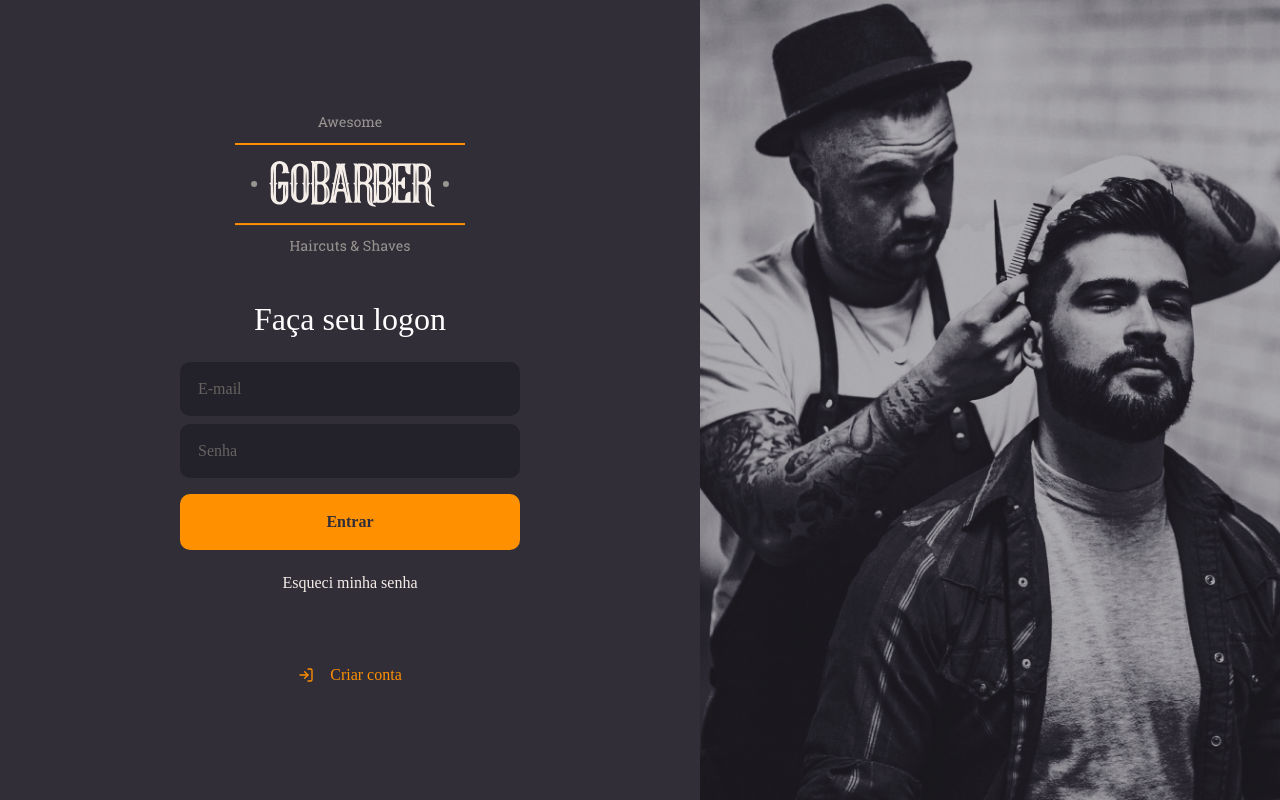
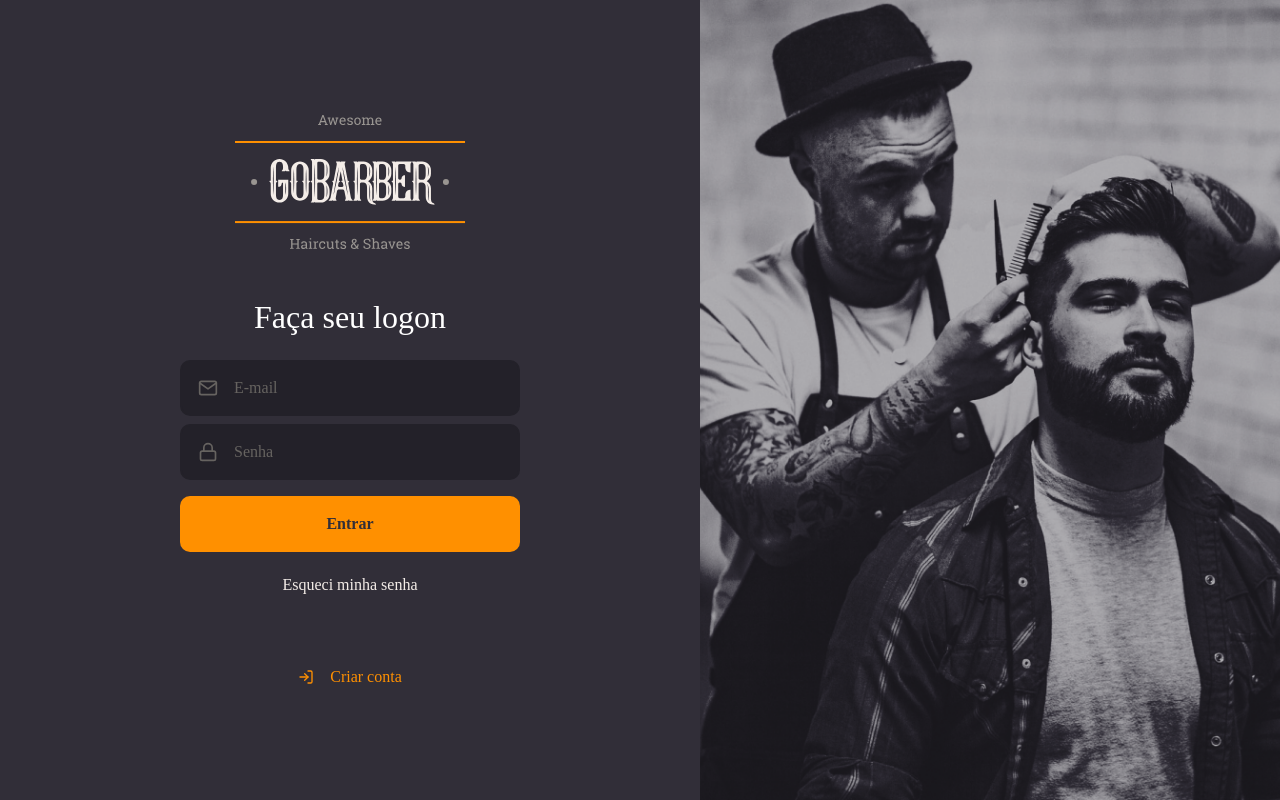
Before and after one commit to LuisRuda/gobarber_web, a React (Create React App) app: page / in a window 1280 px wide. Built offline with nearby package versions, Linux system fonts and the light colour scheme; the HTML template or start-up script is replaced by a standard one.

Commit message:
Isolando componentes

```diff
--- /dev/null
+++ b/src/components/Button/index.tsx
@@ -0,0 +1,14 @@
+import React, { ButtonHTMLAttributes } from 'react';
+import { Container } from './styles';
+
+type ButtonProps = ButtonHTMLAttributes<HTMLButtonElement>;
+
+const Button: React.FC<ButtonProps> = ({ children, ...rest }) => {
+  return (
+    <Container type="button" {...rest}>
+      {children}
+    </Container>
+  );
+};
+
+export default Button;
--- /dev/null
+++ b/src/components/Button/styles.ts
@@ -0,0 +1,19 @@
+import styled from 'styled-components';
+import { shade } from 'polished';
+
+export const Container = styled.button`
+  background: #ff9000;
+  height: 56px;
+  border-radius: 10px;
+  border: 0;
+  padding: 0 16px;
+  color: #312e38;
+  width: 100%;
+  font-weight: 600;
+  margin-top: 16px;
+  transition: background-color 0.2s;
+
+  &:hover {
+    background: ${shade(0.2, '#ff9000')};
+  }
+`;
--- /dev/null
+++ b/src/components/Input/index.tsx
@@ -0,0 +1,19 @@
+import React, { InputHTMLAttributes } from 'react';
+import { IconBaseProps } from 'react-icons';
+import { Container } from './styles';
+
+interface InputProps extends InputHTMLAttributes<HTMLInputElement> {
+  name: string;
+  icon?: React.ComponentType<IconBaseProps>;
+}
+
+const Input: React.FC<InputProps> = ({ icon: Icon, ...rest }) => {
+  return (
+    <Container>
+      {Icon && <Icon size={20} />}
+      <input {...rest} />
+    </Container>
+  );
+};
+
+export default Input;
--- /dev/null
+++ b/src/components/Input/styles.ts
@@ -0,0 +1,31 @@
+import styled from 'styled-components';
+
+export const Container = styled.div`
+  color: #666360;
+  background: #232129;
+  border-radius: 10px;
+  border: 2px solid #232129;
+  padding: 16px;
+  width: 100%;
+  display: flex;
+  align-items: center;
+
+  & + div {
+    margin-top: 8px;
+  }
+
+  input {
+    flex: 1;
+    border: 0;
+    color: #f4ede8;
+    background: transparent;
+
+    &::placeholder {
+      color: #666360;
+    }
+  }
+
+  svg {
+    margin-right: 16px;
+  }
+`;
--- a/src/pages/SignIn/index.tsx
+++ b/src/pages/SignIn/index.tsx
@@ -1,8 +1,11 @@
 import React from 'react';
-import { FiLogIn } from 'react-icons/fi';
+import { FiLogIn, FiMail, FiLock } from 'react-icons/fi';
 import { Container, Content, Background } from './styles';
 
 import logoImg from '../../assets/images/logo.svg';
+
+import Input from '../../components/Input';
+import Button from '../../components/Button';
 
 const SignIn: React.FC = () => {
   return (
@@ -13,9 +16,14 @@
         <form>
           <h1>Faça seu logon</h1>
 
-          <input type="text" placeholder="E-mail" />
-          <input type="passsword" placeholder="Senha" />
-          <button type="submit">Entrar</button>
+          <Input name="email" icon={FiMail} type="text" placeholder="E-mail" />
+          <Input
+            name="password"
+            icon={FiLock}
+            type="passsword"
+            placeholder="Senha"
+          />
+          <Button>Entrar</Button>
 
           <a href="forgot">Esqueci minha senha</a>
         </form>
--- a/src/pages/SignIn/styles.ts
+++ b/src/pages/SignIn/styles.ts
@@ -24,40 +24,6 @@
 
     h1 {
       margin-bottom: 24px;
-    }
-
-    input {
-      color: #f4ede8;
-      background: #232129;
-      border-radius: 10px;
-      border: 2px solid #232129;
-      padding: 16px;
-      width: 100%;
-
-      &::placeholder {
-        color: #666360;
-      }
-
-      & + input {
-        margin-top: 8px;
-      }
-    }
-
-    button {
-      background: #ff9000;
-      height: 56px;
-      border-radius: 10px;
-      border: 0;
-      padding: 0 16px;
-      color: #312e38;
-      width: 100%;
-      font-weight: 600;
-      margin-top: 16px;
-      transition: background-color 0.2s;
-
-      &:hover {
-        background: ${shade(0.2, '#ff9000')};
-      }
     }
 
     a {
```
Also changed, not shown: .eslintrc.json.
